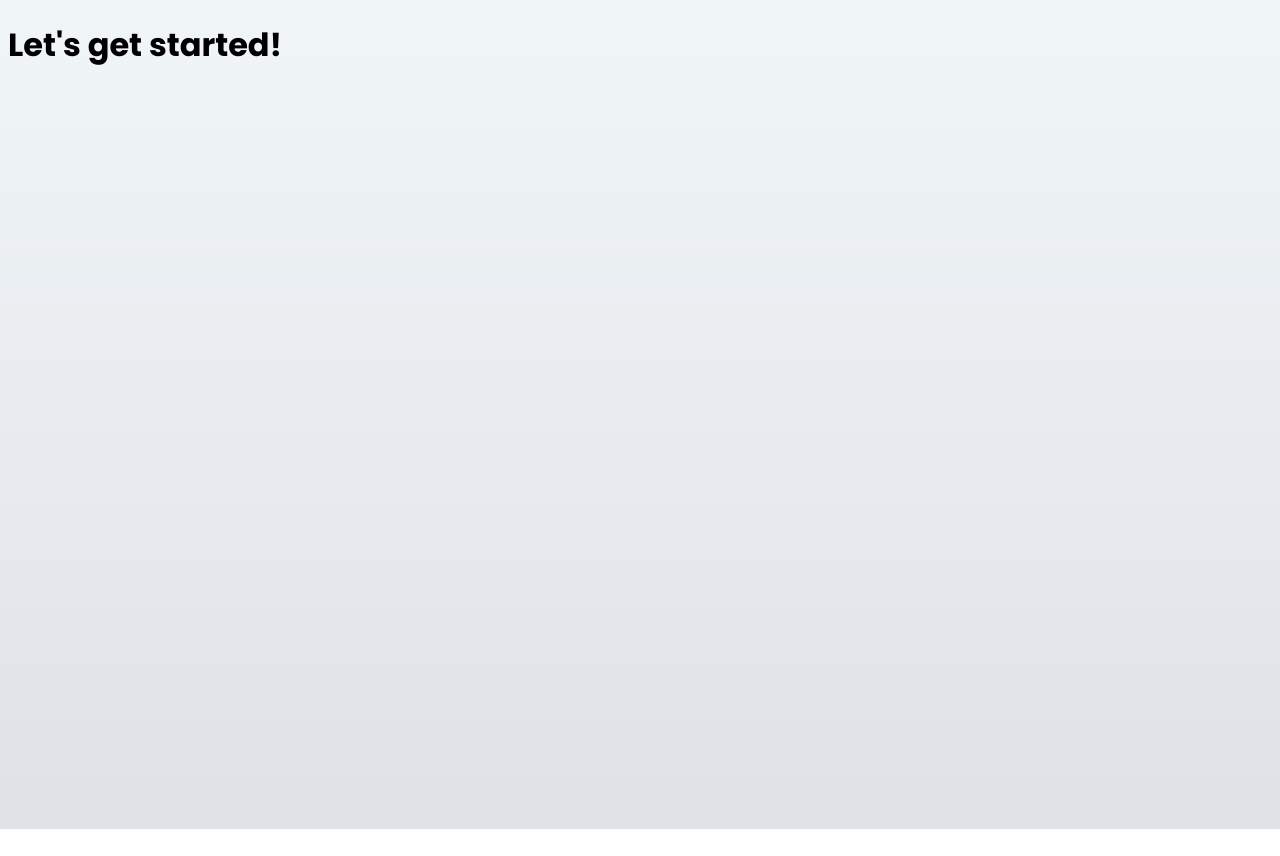
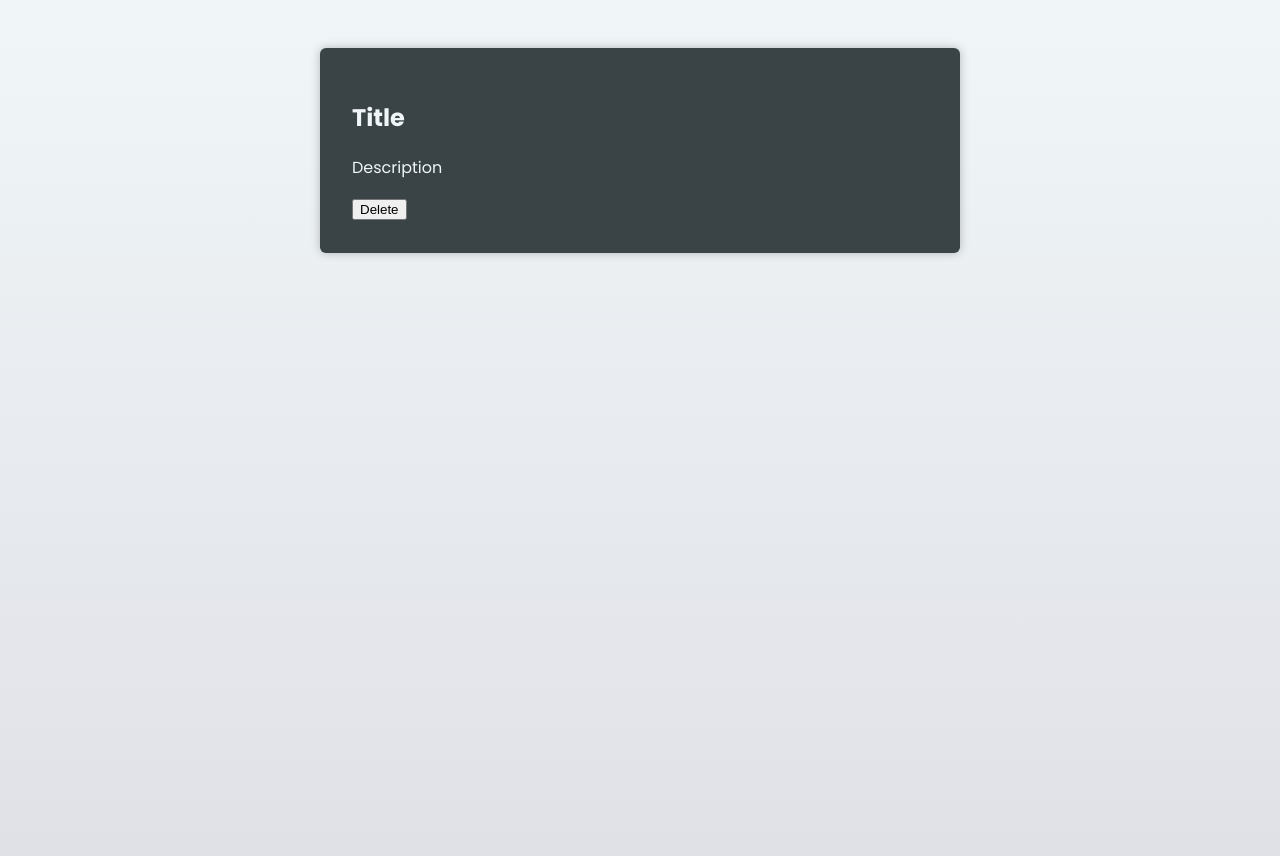
Before and after one commit to liteninkiran/maximilian-schwarzmuller-react-typescript, a React (Vite) app in the folder 03-react-ts-basics/: page / in a window 1280 px wide. Before the commit the page ends 829 px from the top, so only its background shows below. Built offline with nearby package versions, Linux system fonts and the light colour scheme.

Commit message:
029 - Building a First Component & Facing a Missing Type

```diff
--- a/03-react-ts-basics/src/App.tsx
+++ b/03-react-ts-basics/src/App.tsx
@@ -1,3 +1,9 @@
+import CourseGoal from './components/CourseGoal.tsx';
+
 export default function App() {
-    return <h1>Let's get started!</h1>;
+    return (
+        <main>
+            <CourseGoal></CourseGoal>
+        </main>
+    );
 }
--- /dev/null
+++ b/03-react-ts-basics/src/components/CourseGoal.tsx
@@ -0,0 +1,12 @@
+export default function CourseGoal(props: any) {
+
+    return (
+        <article>
+            <div>
+                <h2>Title</h2>
+                <p>Description</p>
+            </div>
+            <button>Delete</button>
+        </article>
+    );
+}
```
